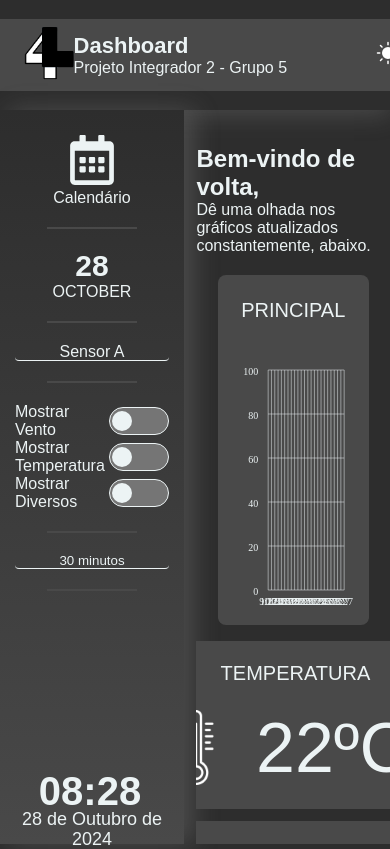
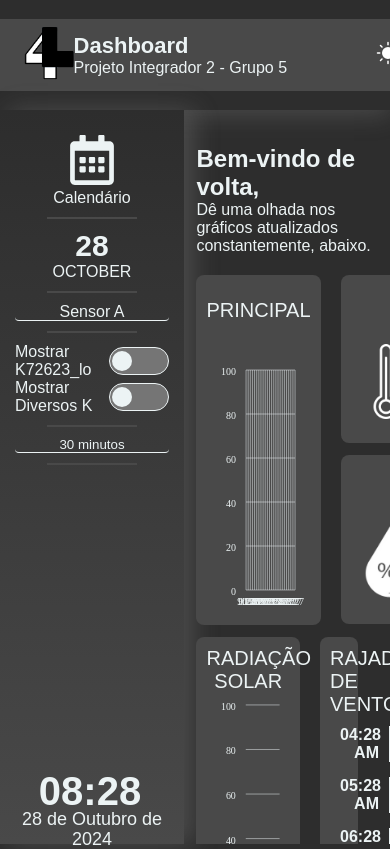
Before and after one commit to LucasSckenal/Unijui-PI4l, a React (Vite) app in the folder FrontEnd/: page /debug in a window 390 px wide. Shown: the top 849 px of the page. Built offline with nearby package versions, Linux system fonts and the light colour scheme; a web font is replaced by a local one.

Commit message:
ADD: graphsBtn by sensor, heatmap labels and resolution responsivity
Co-authored-by: lucas  <LucasSckenal@users.noreply.github.com>

```diff
--- a/FrontEnd/package.json
+++ b/FrontEnd/package.json
@@ -14,6 +14,7 @@
     "react": "^18.3.1",
     "react-dom": "^18.3.1",
     "react-icons": "^5.3.0",
+    "react-responsive": "^10.0.0",
     "react-router-dom": "^6.26.2",
     "react-toastify": "^10.0.6"
   },
--- a/FrontEnd/src/Components/GraphicContainer/GraphicContainer.jsx
+++ b/FrontEnd/src/Components/GraphicContainer/GraphicContainer.jsx
@@ -1,5 +1,6 @@
 /* eslint-disable react/prop-types */
 import { useState, useEffect, useMemo } from "react";
+import { useMediaQuery } from "react-responsive";
 import styles from "./styles.module.scss";
 
 import DropdownBtn from "../../Components/Buttons/DropDownBtn/dropDownBtn.jsx";
@@ -342,6 +343,9 @@ const GraphicContainer = ({
 };
 
 const currentModal = modalData[modalCategory];
+const isSmallScreen = useMediaQuery({ maxWidth: 1440 });
+console.log("isSmallScreen:", isSmallScreen);
+console.log("Largura da tela:", window.innerWidth);
 
   return (
     <section className={styles.graphs}>
@@ -399,7 +403,7 @@ const currentModal = modalData[modalCategory];
             <Frame
               isTitle={true}
               title={"Temperatura"}
-              width="105%"
+              width={isSmallScreen ? "100%" : "105%"}
               height="168.5px"
             >
               <SmallContainer
@@ -417,7 +421,7 @@ const currentModal = modalData[modalCategory];
             <Frame
               isTitle={true}
               title={"Umidade"}
-              width="105%"
+              width={isSmallScreen ? "100%" : "105%"}
               height="168.5px"
             >
               <SmallContainer
@@ -434,7 +438,7 @@ const currentModal = modalData[modalCategory];
         <Frame
           isTitle={true}
           title={"Radiação Solar"}
-          width="54%"
+          width={isSmallScreen ? "53.5%" : "54%"}
           height="320px"
         >
           <VerticalBarGraph
@@ -474,7 +478,7 @@ const currentModal = modalData[modalCategory];
           style={{ cursor: "pointer" }}
           className={styles.gustWind}
         >
-          <Frame isTitle={true} title={"Rajada de Vento"} height={"100%"}>
+          <Frame isTitle={true} title={"Rajada de Vento"} width={"100%"} height={"100%"}>
             <HorizontalBarGraph dataBar={dataGustWindBar} maxValue={120} />
           </Frame>
         </div>
@@ -511,7 +515,7 @@ const currentModal = modalData[modalCategory];
               props: { color: "#fff", size: "1.2em" },
             }}/>}
             width={"26.8vw"}>
-            <Heatmap data={dataPM25} dates={datesPM25} width={250} height={250} />
+            <Heatmap data={dataPM25} dates={datesPM25} width={250} height={250}/>
           </DropdownBtn>
           <DropdownBtn
             title="Pressão Atmosférica"
--- a/FrontEnd/src/Components/GraphicContainer/Graphs/HeatMapGraph/HeatMapGraph.jsx
+++ b/FrontEnd/src/Components/GraphicContainer/Graphs/HeatMapGraph/HeatMapGraph.jsx
@@ -2,33 +2,28 @@ import { useState } from "react";
 /* eslint-disable react/prop-types */
 
 const Heatmap = ({ data, dates, width, height }) => {
-  // Estado para controlar o tooltip
   const [tooltip, setTooltip] = useState({ visible: false, x: 0, y: 0, content: "" });
-  const [hoveredCell, setHoveredCell] = useState(null); // Estado para armazenar a célula em hover
+  const [hoveredCell, setHoveredCell] = useState(null);
 
-  // Escala de cores
   const colorScale = (value) => {
-    if (value < 10) return "#f7fbff"; // Azul claro
-    if (value < 30) return "#6baed6"; // Azul médio
-    if (value < 50) return "#3182bd"; // Azul forte
-    return "#08306b"; // Azul escuro
+    if (value < 10) return "#f7fbff";
+    if (value < 30) return "#6baed6";
+    if (value < 50) return "#3182bd";
+    return "#08306b";
   };
 
-  // Tamanho das células
   const cellWidth = width / data[0].length;
   const cellHeight = height / data.length;
 
-  // Funções para controlar o tooltip
   const showTooltip = (x, y, content) => {
     setTooltip({ visible: true, x, y, content });
   };
 
   const hideTooltip = () => {
     setTooltip({ visible: false, x: 0, y: 0, content: "" });
-    setHoveredCell(null); // Limpa a célula em hover
+    setHoveredCell(null);
   };
 
-  // Função para calcular a posição do valor de cada cor na legenda
   const getColorForValue = (value) => {
     if (value < 10) return "#f7fbff";
     if (value < 30) return "#6baed6";
@@ -36,14 +31,15 @@ const Heatmap = ({ data, dates, width, height }) => {
     return "#08306b";
   };
 
-  // Valores mínimo, máximo e intermediário
   const minValue = Math.min(...data.flat());
   const maxValue = Math.max(...data.flat());
   const midValue = (minValue + maxValue) / 2;
 
+  const totalWidth = width + 100;
+  const totalHeight = height + 100;
+
   return (
-    <div style={{ position: "relative"}}>
-      {/* Barra de Legenda acima */}
+    <div style={{ position: "relative" }}>
       <div style={{ width: "100%", height: "20px", marginBottom: "30px" }}>
         <svg width="100%" height="100%">
           <defs>
@@ -59,6 +55,9 @@ const Heatmap = ({ data, dates, width, height }) => {
             width="100%"
             height="100%"
             fill="url(#colorGradient)"
+            stroke="var(--DetailsBg)"
+            strokeWidth="2"
+            rx="8"
           />
         </svg>
         <div style={{ display: "flex", justifyContent: "space-between", fontSize: "12px" }}>
@@ -68,47 +67,108 @@ const Heatmap = ({ data, dates, width, height }) => {
         </div>
       </div>
 
-      {/* Heatmap em SVG */}
       <svg
-        width={width}
-        height={height}
-        onMouseLeave={hideTooltip} // Esconde o tooltip ao sair do SVG
+        width={totalWidth}
+        height={totalHeight}
+        onMouseLeave={hideTooltip}
+        style={{
+          display: "block",
+          margin: "0 auto",
+        }}
       >
+        {/* Labels do eixo Y */}
+        {data.map((_, rowIndex) => (
+          <text
+            key={`y-label-${rowIndex}`}
+            x={40}
+            y={rowIndex * cellHeight + cellHeight + 20}
+            dy=".35em"
+            fontSize="12px"
+            fill="var(--TextGeneral)"
+            textAnchor="end"
+            style={{
+              userSelect: "none",
+              pointerEvents: "none", // Impede que o texto interfira no hover
+            }}
+          >
+            {`Y${rowIndex + 1}`} {/* Substitua por nomes reais, se necessário */}
+          </text>
+        ))}
+
+        {/* Labels do eixo X */}
+        {data[0].map((_, colIndex) => (
+          <text
+            key={`x-label-${colIndex}`}
+            x={colIndex * cellWidth + cellWidth / 2 + 40}  // Ajuste para centralizar
+            y={height + 63}  // Ajustando a posição Y para dar um espaço extra
+            fontSize="12px"
+            fill="var(--TextGeneral)"
+            textAnchor="middle"
+            transform={`rotate(-45, ${colIndex * cellWidth + cellWidth / 2 + 50}, ${height + 50})`} // Ponto de rotação ajustado
+            style={{
+              userSelect: "none",
+              pointerEvents: "none", // Impede que o texto interfira no hover
+            }}
+          >
+            {`X${colIndex + 1}`}
+          </text>
+        ))}
+
+        {/* Heatmap quadrados e valores */}
+        <g transform="translate(50, 50)"> {/* Desloca o gráfico para a direita e para baixo */}
           {data.map((row, rowIndex) =>
             row.map((value, colIndex) => {
-            const isHovered = hoveredCell === `${rowIndex}-${colIndex}`; // Verifica se a célula está em hover
+              const isHovered = hoveredCell === `${rowIndex}-${colIndex}`;
               return (
+                <g key={`${rowIndex}-${colIndex}`}>
                   <rect
-                key={`${rowIndex}-${colIndex}`}
                     x={colIndex * cellWidth}
                     y={rowIndex * cellHeight}
                     width={cellWidth}
                     height={cellHeight}
-                fill={colorScale(value)} // Cor com base no valor
+                    fill={colorScale(value)}
                     stroke="#fff"
-                strokeWidth={isHovered ? 3 : 1} // Aumenta a espessura da borda em hover
+                    strokeWidth={isHovered ? 3 : 1}
                     onMouseEnter={(e) => {
-                  setHoveredCell(`${rowIndex}-${colIndex}`); // Marca a célula como em hover
-                  showTooltip(
-                    e.clientX,
-                    e.clientY,
-                    `Valor: ${value}, Data: ${dates[rowIndex][colIndex]}`
-                  );
+                      setHoveredCell(`${rowIndex}-${colIndex}`);
+                      // Calculando posição relativa do mouse no SVG
+                      const svgRect = e.target.closest('svg').getBoundingClientRect();
+                      const xPos = e.clientX - svgRect.left;
+                      const yPos = e.clientY - svgRect.top;
+                      showTooltip(xPos, yPos, `Valor: ${value}, Data: ${dates[rowIndex][colIndex]}`);
                     }}
                     onMouseLeave={() => {
-                  setHoveredCell(null); // Remove o hover
-                  hideTooltip(); // Esconde o tooltip
+                      setHoveredCell(null);
+                      hideTooltip();
                     }}
                     style={{
-                  transition: "stroke-width 0.3s ease", // Suaviza a transição da borda
+                      transition: "stroke-width 0.3s ease",
                     }}
                   />
+                  <text
+                    x={colIndex * cellWidth + cellWidth / 2}
+                    y={rowIndex * cellHeight + cellHeight / 2}
+                    dy=".35em"
+                    textAnchor="middle"
+                    fontSize="20px"
+                    fontWeight="bold"
+                    fill="white" // Texto branco para contraste
+                    stroke="black" // Borda preta para maior visibilidade
+                    strokeWidth="0.5"
+                    style={{
+                      userSelect: "none",
+                      pointerEvents: "none", // Impede que o texto interfira no hover
+                    }}
+                  >
+                    {value}
+                  </text>
+                </g>
               );
             })
           )}
+        </g>
       </svg>
 
-      {/* Tooltip HTML */}
       {tooltip.visible && (
         <div
           style={{
@@ -123,8 +183,8 @@ const Heatmap = ({ data, dates, width, height }) => {
             border: "1px solid var(--TextGeneral)",
             whiteSpace: "nowrap",
             textAlign: "center",
-            left: tooltip.y,
-            top: tooltip.x,
+            left: tooltip.x,
+            top: tooltip.y,
           }}
         >
           {tooltip.content}
--- a/FrontEnd/src/Components/GraphicContainer/styles.module.scss
+++ b/FrontEnd/src/Components/GraphicContainer/styles.module.scss
@@ -15,6 +15,10 @@
       flex-direction: column;
       gap: 12px;
       text-align: center;
+
+      @media (max-width: 1024px) {
+        width: 9;
+      }
 
     }
   }
@@ -47,8 +51,11 @@
     }
 
     .gustWind {
-      width: 15.2%;
+      width: 15%;
       min-height: 270px;
+      @media (max-width:1440px) {
+        width: 19.5%;
+      }
     }
   }
 
@@ -58,44 +65,7 @@
     gap: 20px;
   }
 
-  @media (max-width: 1024px) {
 
-    .graphsTop,
-    .graphsBot,
-    .dropDownBtnsBot {
-      flex-direction: column;
-      align-items: center;
-      gap: 16px;
-    }
-
-    .tempContainer {
-      display: flex;
-      flex-direction: row !important;
-
-      div {
-        margin-right: 10px;
-      }
-    }
-
-    .tempContainer .TempGraph img {
-      width: 60px;
-      height: 60px;
-    }
-
-    .tempContainer .TempGraph .temp span {
-      font-size: 50px;
-    }
-
-    .graphsBot {
-      .gustWind {
-        width: 90%;
-      }
-    }
-
-    .dropDownBtns p {
-      font-size: 18px;
-    }
-  }
 
   @media (max-width: 768px) {
 
--- a/FrontEnd/src/Pages/Main/Mainpage.jsx
+++ b/FrontEnd/src/Pages/Main/Mainpage.jsx
@@ -61,29 +61,94 @@ function Home() {
 
   const GraphsBtns = [
     {
-      name: "Vento",
+      name: "K72623_lo",
       id: 1,
       options: [
-        { id: "1", label: "Avg. Wind Speed" },
-        { id: "2", label: "Gust Wind Speed" },
+        { id: "1", label: "Temperatura" },
+        { id: "2", label: "Umidade" },
       ],
     },
     {
-      name: "Temperatura",
+      name: "Diversos K",
       id: 2,
-      options: [{ id: "1", label: "Temperatura" }],
+      options: [
+        { id: "1", label: "Ruido" },
+        { id: "2", label: "PM2.5"},
+    ],
     },
     {
-      name: "Diversos",
+      name: "Nit2xli",
       id: 3,
       options: [
+        { id: "1", label: "Temperatura" },
+        { id: "2", label: "Nível da chuva" },
+        { id: "3", label: "Radiação solar"},
+      ],
+    },
+    {
+      name: "Vento",
+      id: 4,
+      options: [
+        { id: "1", label: "Velocidade do vento" },
+        { id: "2", label: "Direção do vento" },
+        { id: "3", label: "Rajada de vento"},
+      ],
+    },
+    {
+      name: "Diversos N",
+      id: 5,
+      options: [
         { id: "1", label: "Pressão atmosférica" },
-        { id: "2", label: "Radiação solar" },
+        { id: "2", label: "Ultra Violeta" },
+        { id: "3", label: "Luminosidade"},
       ],
     },
   ];
 
+  const filteredGraphs = GraphsBtns.filter(graphBtn => {
+    if (selectedSensor === 1) { // k72623_lo
+      return graphBtn.id !== 3 && graphBtn.id !== 4 && graphBtn.id !== 5;
+    } else if (selectedSensor === 2) { // nit2xli
+      return graphBtn.id !== 1 && graphBtn.id !== 2;
+    }
+    return true; // Para outros sensores, mostre todos
+  });
+
   const lineDatas = [
+    {
+      name: "Nit2xli",
+      data: [
+        [
+          0, 30, 10, 14, 2, 90, 10, 80, 29, 15.4, 13, 1, 2, 3, 4, 5, 6, 8, 0,
+          10, 11, 25, 32, 12, 11, 2,
+        ],
+        [
+          40, 30, 20, 25, 24, 26, 20, 14, 18, 19, 12, 20, 13, 24, 28, 19, 22,
+          23, 30, 35, 36, 38, 40, 27,
+        ],
+        [
+          80, 40, 30, 25, 28, 32, 40, 25, 22, 27, 30, 25, 22, 15, 10, 4, 2,
+          8, 10, 12, 6, 8, 10, 15,
+        ],
+      ],
+      color: ["#0e95e3", "#0ecc37", "#0ecc40"],
+      rgba: ["rgba(14, 149, 227, 0.8)", "rgba(8, 191, 81, 0.8)", "rgba(8, 255, 80, 0.8)"],
+    },
+    {
+      name: "K72623_lo",
+      data: [
+        [
+          40, 30, 20, 25, 24, 26, 20, 14, 18, 19, 12, 20, 13, 24, 28, 19, 22,
+          23, 30, 35, 36, 38, 40, 27,
+        ],
+        [
+          0, 30, 10, 14, 2, 90, 10, 80, 29, 15.4, 13, 1, 2, 3, 4, 5, 6, 8, 0,
+          10, 11, 25, 32, 12, 11, 2,
+        ],
+      ],
+      color: ["#d40d77", "#6c08cf"],
+      rgba: ["rgba(212, 13, 119, 0.8)", "rgba(91, 10, 171, 0.8)"],
+    },
     {
       name: "Vento",
       data: [
@@ -95,9 +160,13 @@ function Home() {
           40, 30, 20, 25, 24, 26, 20, 14, 18, 19, 12, 20, 13, 24, 28, 19, 22,
           23, 30, 35, 36, 38, 40, 27,
         ],
+        [
+          80, 40, 30, 25, 28, 32, 40, 25, 22, 27, 30, 25, 22, 15, 10, 4, 2,
+          8, 10, 12, 6, 8, 10, 15,
+        ],
       ],
-      color: ["#0e95e3", "#0ecc37"],
-      rgba: ["rgba(14, 149, 227, 0.8)", "rgba(8, 191, 81, 0.8)"],
+      color: ["#0e95e3", "#0ecc37", "#0ecc40"],
+      rgba: ["rgba(14, 149, 227, 0.8)", "rgba(8, 191, 81, 0.8)", "rgba(8, 255, 80, 0.8)"],
     },
     {
       name: "Temperatura",
@@ -111,7 +180,7 @@ function Home() {
       rgba: ["rgba(163, 23, 23, 0.4)"],
     },
     {
-      name: "Diversos",
+      name: "Diversos K",
       data: [
         [
           40, 30, 20, 25, 24, 26, 20, 14, 18, 19, 12, 20, 13, 24, 28, 19, 22,
@@ -124,6 +193,25 @@ function Home() {
       ],
       color: ["#d40d77", "#6c08cf"],
       rgba: ["rgba(212, 13, 119, 0.8)", "rgba(91, 10, 171, 0.8)"],
+    },
+    {
+      name: "Diversos N",
+      data: [
+        [
+          0, 30, 10, 14, 2, 90, 10, 80, 29, 15.4, 13, 1, 2, 3, 4, 5, 6, 8, 0,
+          10, 11, 25, 32, 12, 11, 2,
+        ],
+        [
+          40, 30, 20, 25, 24, 26, 20, 14, 18, 19, 12, 20, 13, 24, 28, 19, 22,
+          23, 30, 35, 36, 38, 40, 27,
+        ],
+        [
+          80, 40, 30, 25, 28, 32, 40, 25, 22, 27, 30, 25, 22, 15, 10, 4, 2,
+          8, 10, 12, 6, 8, 10, 15,
+        ],
+      ],
+      color: ["#0e95e3", "#0ecc37", "#0ecc40"],
+      rgba: ["rgba(14, 149, 227, 0.8)", "rgba(8, 191, 81, 0.8)", "rgba(8, 255, 80, 0.8)"],
     },
   ];
 
@@ -152,7 +240,6 @@ function Home() {
     const mockSensors = [
       { id: 1, name: "Sensor A" },
       { id: 2, name: "Sensor B" },
-      { id: 3, name: "Sensor C" },
     ];
     setSensors(mockSensors);
   }, []);
@@ -329,7 +416,7 @@ function Home() {
             </div>
             <Divider width={"90px"} />
             <div className={styles.graphBtnsMp}>
-              {GraphsBtns.map(({ name, options }) => (
+              {filteredGraphs.map(({ name, options }) => (
                 <div key={name}>
                   <GraphicsBtn
                     name={name}
--- a/FrontEnd/src/Pages/Main/styles.module.scss
+++ b/FrontEnd/src/Pages/Main/styles.module.scss
@@ -282,7 +282,7 @@
 
 }
 
-@media screen and (max-height: 720px) {
+@media screen and (max-height: 1024px) {
   .pageContainer {
     .lines {
       .top {
```
Also changed, not shown: 1 other file (tests, documents, lock files or other folders). Lines whose indentation alone changed are shown as unchanged.
